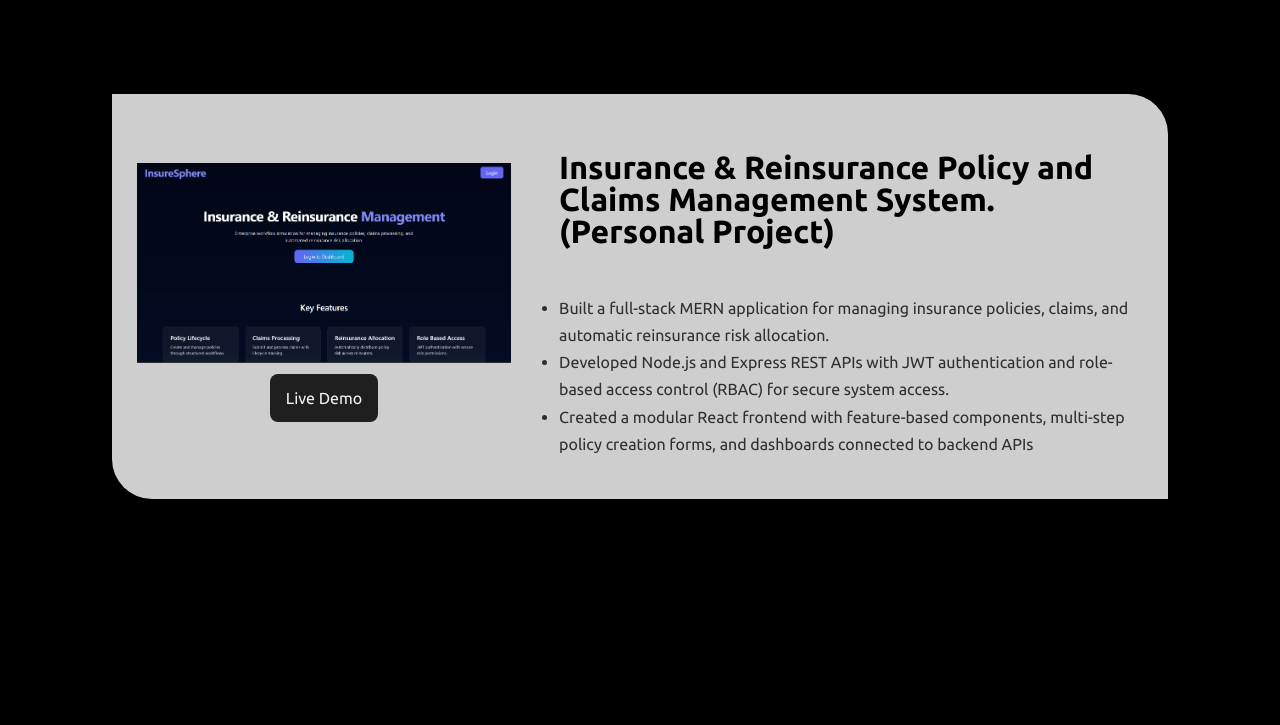
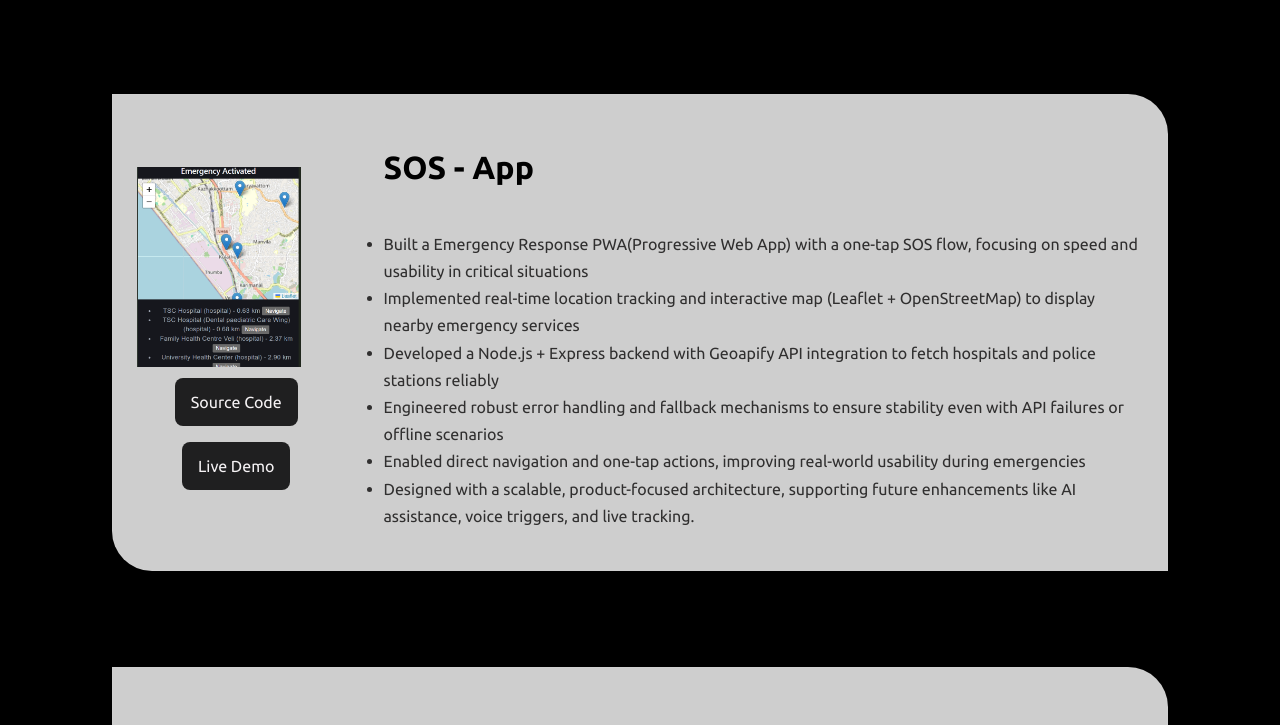
Before and after one commit to oplopr01/portfolio-React, a React (Create React App) app: page / in a window 1280 px wide. Shown: the part 6129-6854 px from the top of the page. Built offline with nearby package versions, Linux system fonts and the light colour scheme.

Commit message:
details of sos app

```diff
--- a/src/Portfolio.js
+++ b/src/Portfolio.js
@@ -96,6 +96,22 @@ collaboration skills typically expected at a higher responsibility level `],
 				{
 					name: 'Live Demo',
 					url: 'https://project-jmxgc.vercel.app/',
+				},
+			],
+		},
+		{
+			title: 'SOS - App',
+			subtitle:[ `Built a Emergency Response PWA(Progressive Web App) with a one-tap SOS flow, focusing on speed and usability in critical situations`,`Implemented real-time location tracking and interactive map (Leaflet + OpenStreetMap) to display nearby emergency services`, `Developed a Node.js + Express backend with Geoapify API integration to fetch hospitals and police stations reliably`, `Engineered robust error handling and fallback mechanisms to ensure stability even with API failures or offline scenarios`, `Enabled direct navigation and one-tap actions, improving real-world usability during emergencies`,`Designed with a scalable, product-focused architecture, supporting future enhancements like AI assistance, voice triggers, and live tracking.`],
+			image: require("./images/sos-app.png"),
+			direction: 'right',
+			footerLink: [
+				{
+					name: 'Source Code',
+					url: 'https://github.com/oplopr01/SOS-app/',
+				},
+				{
+					name: 'Live Demo',
+					url: 'https://sos-app-alpha.vercel.app/',
 				},
 			],
 		},
```
Also changed, not shown: src/images/sos-app.png (added).
